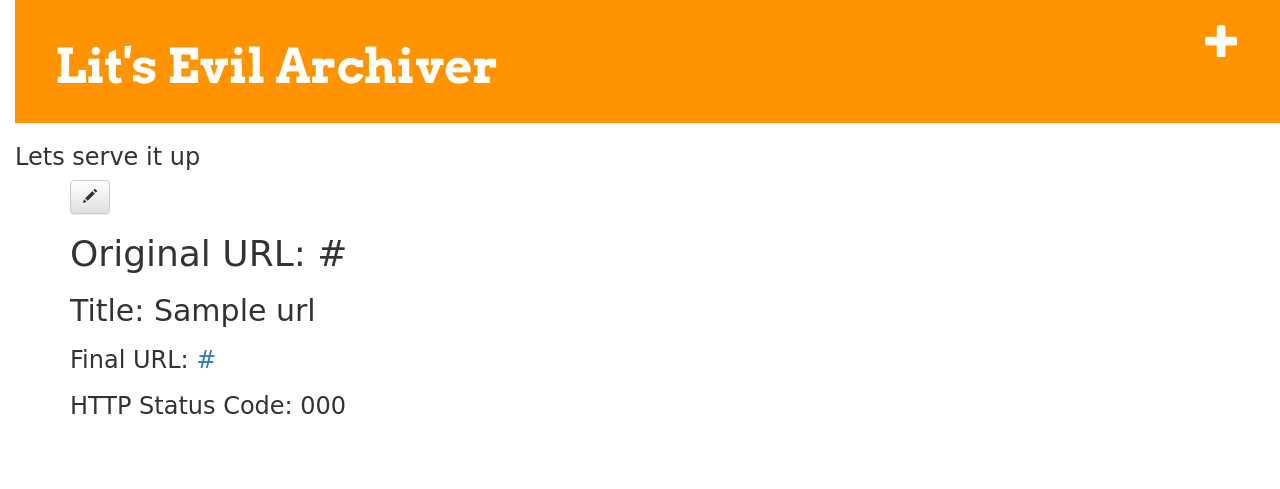
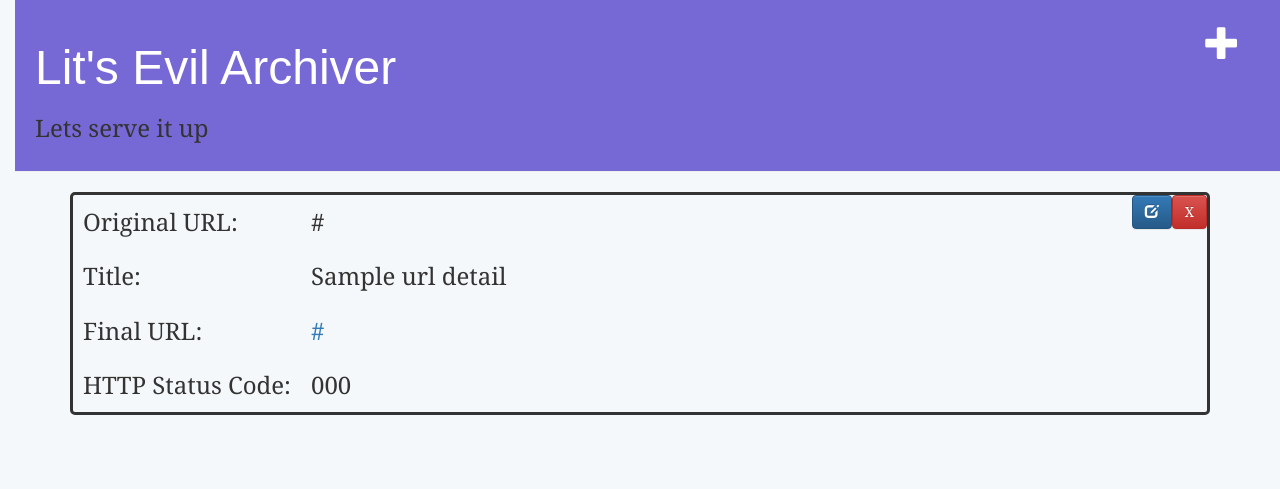
Before and after one commit to phansiri/info344-lab-1, a Django app: template archive/templates/archive/url_detail.html in a window 1280 px wide. Shown: the top 489 px of the page. Run offline with Django 3.2, Linux system fonts and the light colour scheme; the template is opened without the code that fills it: most values are stand-ins (such as "Sample title", 1, 10 or a date in 2020); some libraries are stand-ins or nearby versions.

Commit message:
Finished product

```diff
--- a/archive/static/css/archive.css
+++ b/archive/static/css/archive.css
@@ -1,16 +1,18 @@
 h1 a {
-    color: #fc0720;
-    font-family: 'Arvo';
+    color: #7669D6;
+    font-family: sans-serif;
 }
 
 body {
     padding-left: 15px;
+    background-color: #f5f8fa;
+    font-family: 'georgia', sans-serif;
 }
 
 .page-header {
-    background-color: #ff9400;
+    background-color: #7669D6;
     margin-top: 0;
-    padding: 20px 20px 20px 40px;
+    padding: 20px 20px 20px 20px;
 }
 
 .page-header h1, .page-header h1 a, .page-header h1 a:visited, .page-header h1 a:active {
@@ -24,7 +26,7 @@ body {
 }
 
 h1, h2, h3, h4 {
-    font-family: 'Lobster', cursive;
+    font-family: 'georgia', cursive;
 }
 
 .date {
@@ -54,3 +56,18 @@ h1, h2, h3, h4 {
 .post h1 a, .post h1 a:visited {
     color: #000000;
 }
+
+.boardered {
+    border-style: solid;
+    border-width: medium;
+    border-radius: 5px;
+    font-size: 24px;
+}
+
+#delete_url, #edit_url {
+    float: right;
+}
+
+td {
+    padding: 10px;
+}
--- a/archive/templates/archive/base.html
+++ b/archive/templates/archive/base.html
@@ -12,12 +12,12 @@
         <div class="page-header">
             <a href="{% url "url_new" %}" class="top-menu"><span class="glyphicon glyphicon-plus"></span></a>
             <h1><a href="/">Lit's Evil Archiver</a></h1>
+            <h3>Lets serve it up</h3>
         </div>
 
-        <h3>Lets serve it up</h3>
         <div class="content container">
             <div class="row">
-                <div class="col-md-8">
+                <div class="col-md-12">
                     {% block content %}
                     {% endblock %}
                 </div>
--- a/archive/templates/archive/url_detail.html
+++ b/archive/templates/archive/url_detail.html
@@ -2,10 +2,29 @@
 
 {% block content %}
         <div class="post">
-            <a class="btn btn-default" href="{% url "url_edit" pk=urlDetail.pk %}"><span class="glyphicon glyphicon-pencil"></span></a>
-            <h1>Original URL: {{ url.originalUrl }}</h1>
-            <h2>Title: {{ url.pageTitle }}</h2>
-            <h3>Final URL: <a href="{{ url.finalUrl }}">{{ url.finalUrl }}</a></h3>
-            <h3>HTTP Status Code: {{ url.httpStatusCode }}</h3>
+            <div class="boardered">
+                <table>
+                    <form method="POST"  id="delete_url " class="post-form">{% csrf_token %}
+                        <button class="save btn btn-danger" type="submit" href="{% url "url_list" %}">X</button>
+                    </form>
+                    <tr>
+                        <td>Original URL: </td>
+                        <td>{{ urlDetail.originalUrl }}</td>
+                    </tr>
+                    <tr>
+                        <td>Title: </td>
+                        <td>{{ urlDetail.pageTitle }}</td>
+                    </tr>
+                    <tr>
+                        <td>Final URL: </td>
+                        <td><a href="{{ urlDetail.finalUrl }}">{{ urlDetail.finalUrl }}</a></td>
+                    </tr>
+                    <tr>
+                        <td>HTTP Status Code: </td>
+                        <td>{{ urlDetail.httpStatusCode }}</td>
+                    </tr>
+                    <a id="edit_url" class="btn btn-primary" href="{% url "url_edit" pk=urlDetail.pk %}"><span class="glyphicon glyphicon-edit"></span></a>
+                </table>
+            </div>
         </div>
 {% endblock %}
```
Also changed, not shown: archive/templates/archive/url_list.html (+17 -8 lines), archive/views.py (+13 -0 lines).
